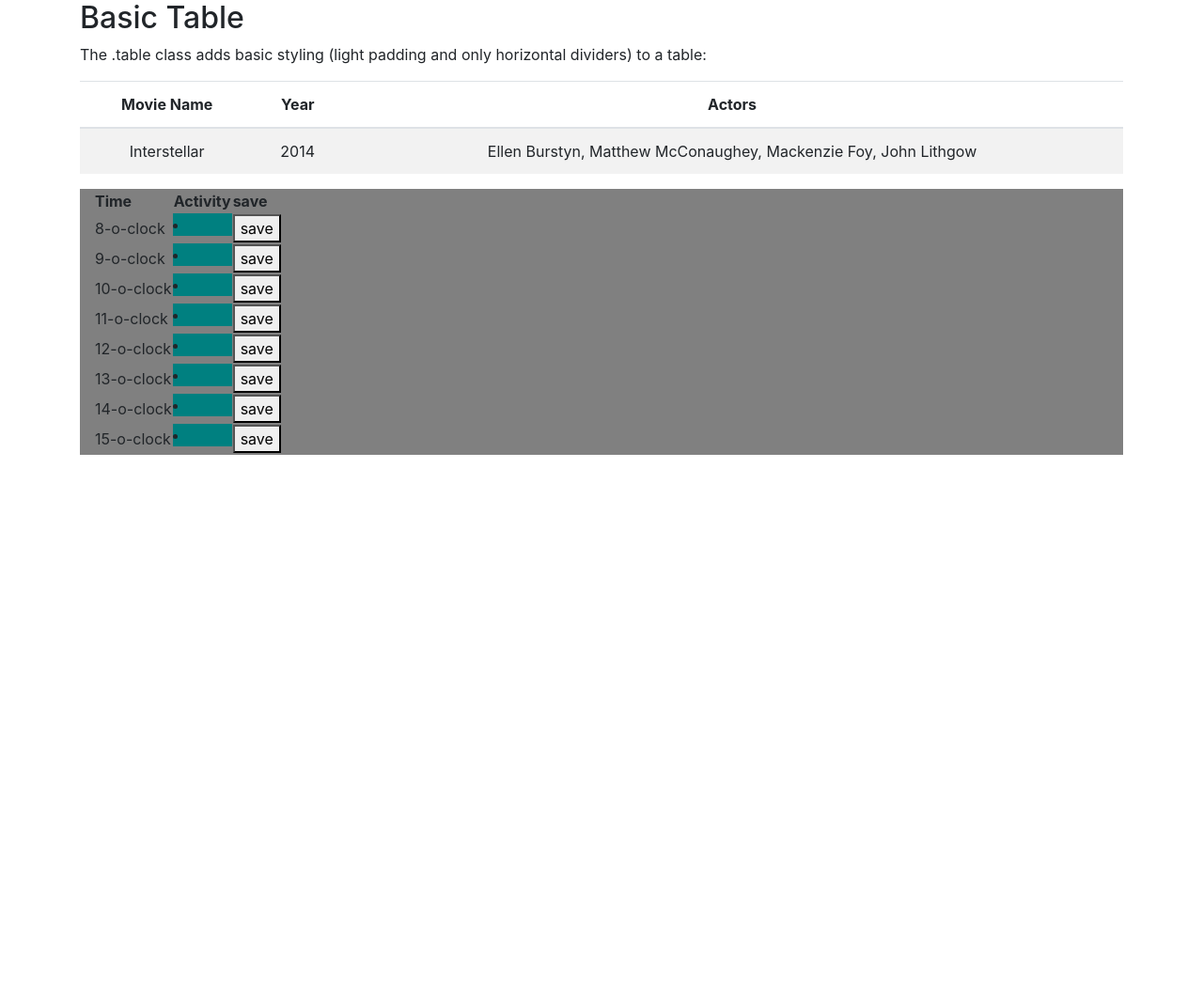
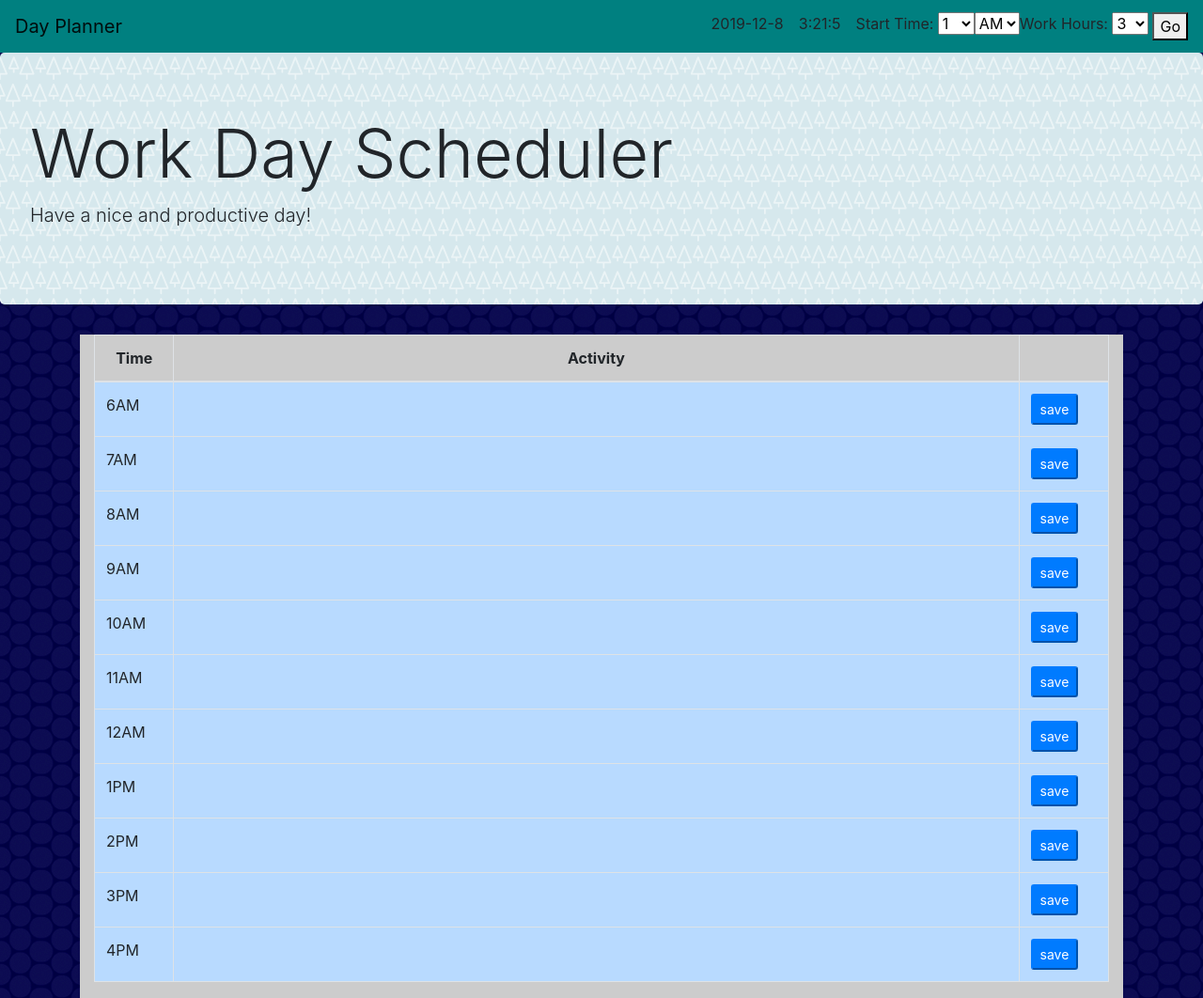
Before and after one commit to Jasper8628/jasperHomeworkWeekFive, a plain HTML site: page index.html in a window 1280 px wide. Shown: the whole page at 94% size. Before the commit the page ends 800 px from the top, so only its background shows below. Drawn offline with nearby package versions, Linux system fonts and the light colour scheme.

Commit message:
final push

```diff
--- a/index.html
+++ b/index.html
@@ -3,58 +3,95 @@
 
 <head>
   <meta charset="utf-8">
-  <title>Favorite Movies</title>
+  <title>Day Planner</title>
   <link rel="stylesheet" href="https://cdnjs.cloudflare.com/ajax/libs/twitter-bootstrap/4.0.0/css/bootstrap.min.css" />
+  <link rel="stylesheet" type="text/css" href="style.css" media="screen"/>
 </head>
+
+<header>
+  <nav class="navbar sticky-top navbar-expand-lg navbar-light bg-blue">
+    <a class="navbar-brand" href="#">Day Planner</a>
+    <button class="navbar-toggler" type="button" data-toggle="collapse" data-target="#navbarSupportedContent"
+      aria-controls="navbarSupportedContent" aria-expanded="false" aria-label="Toggle navigation">
+      <span class="navbar-toggler-icon"></span>
+    </button>
+
+    <div class="collapse navbar-collapse" id="navbarSupportedContent">
+      <ul class="navbar-nav ml-auto">
+        <li class="nav-item active mr-sm-3" id="currentDay">
+        </li>
+        <li class="nav-item mr-sm-3" id="currentTime">
+
+        </li>
+        <li class="nav-item dropdown ">Start Time:
+          <select name="Start Time" class="start-time">
+            <option value="1">1</option>
+            <option value="2">2</option>
+            <option value="3">3</option>
+            <option value="4">4</option>
+            <option value="5">5</option>
+            <option value="6">6</option>
+            <option value="7">7</option>
+            <option value="8">8</option>
+            <option value="9">9</option>
+            <option value="10">10</option>
+            <option value="11">11</option>
+            <option value="12">12</option>
+          </select>
+        </li>
+        <li>
+          <select name="AM/PM mr-sm-2" class="am-pm">
+            <option value="AM">AM</option>
+            <option value="PM">PM</option>
+          </select>
+        </li>
+        <li class="nav-item dropdown mr-sm-1">Work Hours:
+          <select name="Work Hours" class="work-hours">
+            <option value="3">3</option>
+            <option value="4">4</option>
+            <option value="5">5</option>
+            <option value="6">6</option>
+            <option value="7">7</option>
+            <option value="8">8</option>
+            <option value="9">9</option>
+            <option value="10">10</option>
+            <option value="11">11</option>
+            <option value="12">12</option>
+          </select>
+        </li>
+        <button class="nav-item btn-xs" id="go">Go
+
+        </button>
+      </ul>
+    </div>
+  </nav>
+  <div class="jumbotron">
+
+    <h1 class="display-3">Work Day Scheduler</h1>
+    <p class="lead">Have a nice and productive day!</p>
+  </div>
+  <!-- <p id="currentDay" class="lead"></p>
+  <p id="currentTime"></p>
+</header> -->
 
   <body>
     <div class="container">
-    <h2>Basic Table</h2>
-    <p>The .table class adds basic styling (light padding and only horizontal dividers) to a table:</p>
-    <table class="table table-responsive-md table-striped text-center">
+      </table>
+      <div class="container">
+        <div class="row" style="background-color:#cccccc">
+          <div class="col-md-12 col-sm-12 col-xs-12">
+            <table class="table table-hover table-bordered form-group">
               <thead>
                 <tr>
-          <!-- The scope attribute specifies that this is a header for a column -->
-          <th contenteditable="true" scope="col">Movie Name</th>
-          <th contenteditable="true" scope="col">Year</th>
-          <th contenteditable="true" scope="col">Actors</th>
+                  <th class="text-center">Time</th>
+                  <th class="col-md-10 text-center">Activity</th>
+                  <th>
+                  </th>
                 </tr>
               </thead>
-      <tbody id="here">
-        <tr>
-          <td>Interstellar</td>
-          <td>2014</td>
-          <td>Ellen Burstyn, Matthew McConaughey, Mackenzie Foy, John Lithgow</td>
-        </tr>
-        <!-- Insert additional movie rows here -->
-      </tbody>
-      <tbody>
-
-
-
+              <tbody id="day-planner">
               </tbody>
             </table>
-        <div class="container">
-         <div class="row" style="background-color:grey">
-          <div  class="col-md-12 col-sm-12 col-xs-12">
-           <table>
-            <thead>
-             <tr>
-              <th>Time
-              </th>
-              <th>Activity
-              </th>
-              <th>save
-              </th>
-
-             </tr>
-
-            </thead>
-            <tbody id="day-planner">
-
-            </tbody>
-           </table>
-
           </div>
           <div id="save" class="col-md-1 col-sm-1 col-xs-1">
           </div>
@@ -64,30 +101,110 @@
     <script src="https://cdnjs.cloudflare.com/ajax/libs/jquery/3.2.1/jquery.min.js"></script>
     <script type="text/javascript">
 
+      $(document).ready(function () {
+        var today = new Date();
+        var time = today.getHours();
+        var minute = today.getMinutes() + ":" + today.getSeconds();
+        var date = today.getFullYear() + "-" + (today.getMonth() + 1) + "-" + today.getDate();
+        function displayTime() {
+          var d = new Date();
+          var s = d.getSeconds();
+          var m = d.getMinutes();
+          var h = d.getHours();
+          $("#currentTime").text(h + ":" + m + ":" + s);
+        }
+        setInterval(displayTime, 1000);
+        $("#currentDay").text(date);
+        $("#currentTime").text(time + ":" + minute);
 
-    // The below code fills in the first row of the table
-    $(document).ready(function () {
-      var numRow = 8;
         var userInput;
-      var indexArray=[];
+        var indexArray = [];
+        var startTime = 6;
+        var numRow = 11;
+        var amPm = "AM";
+        renderTable();
+
+        $("select.start-time").change(function () {
+          var selected = $(this).children("option:selected").val();
+            startTime = parseInt(selected);
+          console.log(startTime);
+        });
+
+        $("select.am-pm").change(function () {
+          var selected = $(this).children("option:selected").val();
+
+          amPm = selected;
+
+          console.log(amPm);
+        });
+
+        $("select.work-hours").change(function () {
+          var selected = $(this).children("option:selected").val();
+          numRow = parseInt(selected);
+          console.log(numRow);
+        });
+        $("#go").on("click", function () {
+          console.log(amPm,startTime,numRow);
+          renderTable();
+        });
+
+
+        function renderTable() {
+          $("td").remove();
+          if(amPm=="AM" && startTime<12){
+            startTime=startTime;
+          }
+          else if(amPm=="AM"){
+            startTime=startTime-12;
+          }
+          else{
+
+            startTime=startTime+12;
+          }
+
+          var timeSign;
+          var timeNewSign;
           for (i = 0; i < numRow; i++) {
             var createTR = $('<tr>');
-        var createRow = $('<li>');
+            var createRow = $('<td>');
             var createTD = $('<td>');
             var createTB = $('<td>');
             var createButton = $('<button>');
-        createRow.addClass(i+numRow+"-o-clock");
-        var entry = createRow.attr("Class");
+
+            if (i + startTime > 12 && i + startTime < 24) {
+              timeSign = i + startTime - 12;
+              timeNewSign = timeSign + "PM";
+            }
+            else if (i + startTime >= 24) {
+              timeSign = i + startTime - 24;
+              timeNewSign = timeSign + "AM";
+            }
+            else {
+              timeSign = i + startTime;
+              timeNewSign = timeSign + "AM"
+            }
+            if (i + startTime < time) {
+              createTR.addClass("table-warning");
+              createRow.addClass("table-warning");
+            }
+            else if (i + startTime == time) {
+              createTR.addClass("table-success");
+              createRow.addClass("table-success");
+            }
+            else {
+              createTR.addClass("table-primary");
+              createRow.addClass("table-primary");
+            }
+            createRow.attr("id", timeNewSign);
+
+            var entry = createRow.attr("id");
             indexArray.push(entry);
             createTD.text(entry);
             createRow.addClass("input");
             createRow.attr("contenteditable", "true");
-        createRow.attr("style","margin:10px");
-        createRow.attr("style","background-color:teal");
-        var textValue=localStorage.getItem(entry);
-        console.log(textValue);
+            var textValue = localStorage.getItem(entry);
             createRow.text(textValue);
-        createButton.addClass("save");
+            createButton.addClass("save btn-sm btn-primary");
             createButton.attr("value", i);
             createButton.text("save");
             $("#day-planner").append(createTR);
@@ -95,18 +212,14 @@
             createTR.append(createRow);
             createTR.append(createTB);
             createTB.append(createButton);
+          }
 
         }
+
         $(".save").on("click", function () {
           var index = $(this).attr("value");
-        userInput=$("."+indexArray[index]).text();
-        localStorage.setItem(indexArray[index],userInput);
-        console.log(index);
-        console.log(userInput);
-        var value=indexArray[index];
-        console.log(value);
-        console.log(localStorage.getItem(value));
-        console.log(localStorage);
+          userInput = $("#" + indexArray[index]).text();
+          localStorage.setItem(indexArray[index], userInput);
 
 
 
--- /dev/null
+++ b/style.css
@@ -0,0 +1,10 @@
+body{
+  background-image:url("circle-blues.png");
+}
+.jumbotron{
+  background-image:url("trees.png");
+}
+
+.navbar{
+  background-color: teal;
+}
```
Also changed, not shown: circle-blues.png (added), trees.png (added). Lines whose indentation alone changed are shown as unchanged.
